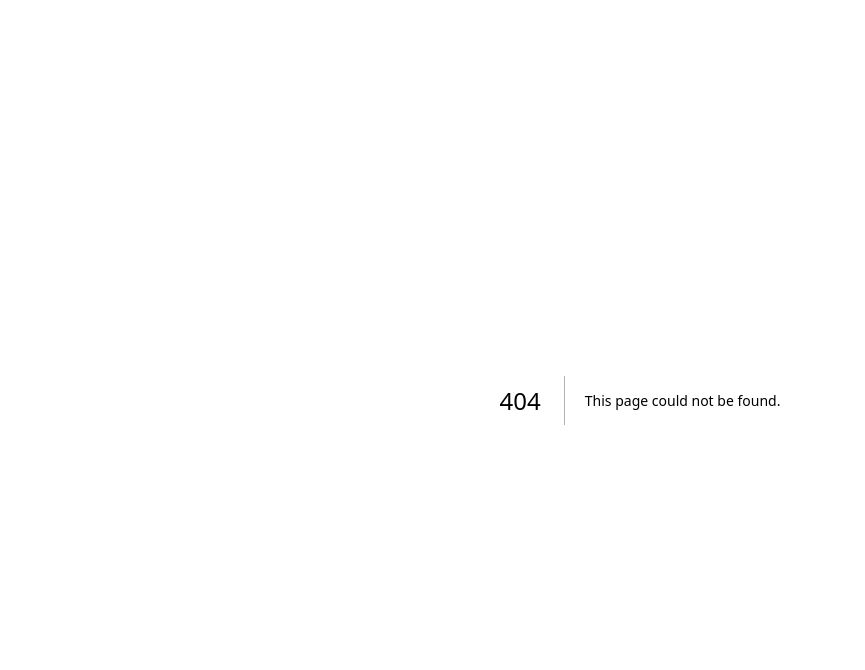
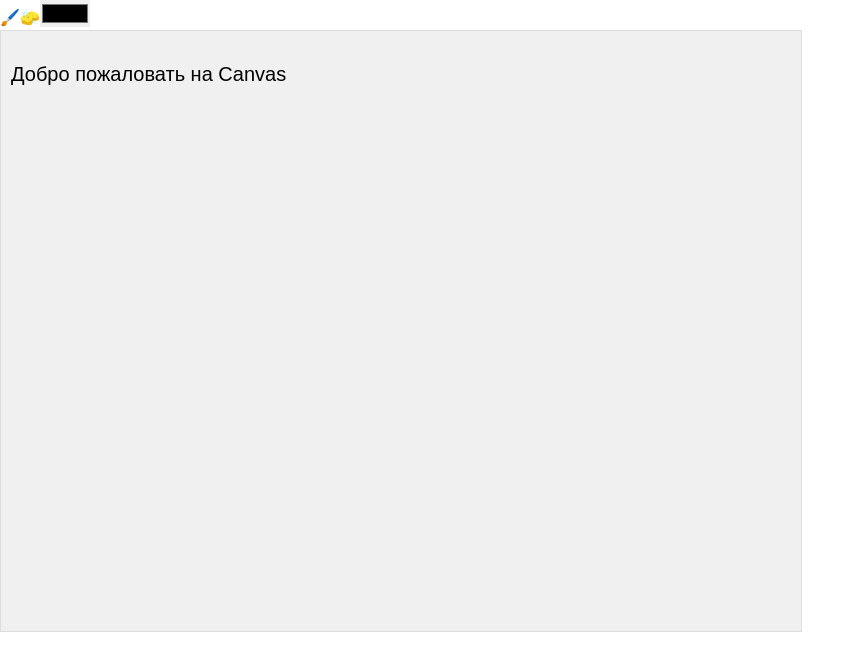
Before and after one commit to niikmynick/itmo.board, a Next.js app in the folder frontend/: page /boards/1 in a window 1280 px wide. Before the commit this address had no page. Shown: the top 670 px of the page, without its empty margins (0-865 px from the left). Built offline with nearby package versions, Linux system fonts and the light colour scheme.

Commit message:
Добавление компонента Toolbar

```diff
--- /dev/null
+++ b/frontend/app/(dashboard)/boards/[boardId]/_components/Toolbar.tsx
@@ -0,0 +1,28 @@
+"use client";
+
+import React from 'react';
+
+interface ToolbarProps {
+    onSelectTool: (tool: string) => void;
+    onColorChange: (color: string) => void;
+}
+
+const Toolbar: React.FC<ToolbarProps> = ({ onSelectTool, onColorChange }) => {
+    return (
+        <div className="toolbar">
+            <button onClick={() => onSelectTool('brush')} className="tool-button">
+                🖌️
+            </button>
+            <button onClick={() => onSelectTool('eraser')} className="tool-button">
+                🧽
+            </button>
+            <input
+                type="color"
+                onChange={(e) => onColorChange(e.target.value)}
+                className="color-picker"
+            />
+        </div>
+    );
+};
+
+export default Toolbar;
--- /dev/null
+++ b/frontend/app/(dashboard)/boards/[boardId]/page.tsx
@@ -0,0 +1,27 @@
+"use client";
+
+import React, { useState } from 'react';
+import Toolbar from './_components/Toolbar';
+import Canvas from './_components/Canvas';
+
+export default function BoardPage() {
+    const [tool, setTool] = useState('brush');
+    const [color, setColor] = useState('#000000');
+
+    const handleToolSelect = (selectedTool: string) => {
+        setTool(selectedTool);
+        console.log('Выбранный инструмент:', selectedTool);
+    };
+
+    const handleColorChange = (selectedColor: string) => {
+        setColor(selectedColor);
+        console.log('Выбранный цвет:', selectedColor);
+    };
+
+    return (
+        <div>
+            <Toolbar onSelectTool={handleToolSelect} onColorChange={handleColorChange} />
+            <Canvas width={800} height={600} backgroundColor="#f0f0f0" />
+        </div>
+    );
+}
--- a/frontend/app/canvas/page.tsx
+++ /dev/null
@@ -1,11 +0,0 @@
-import React from 'react';
-import Canvas from '../../components/board/Canvas';
-
-export default function CanvasPage() {
-    return (
-        <div>
-            <h1>Тестирование Canvas компонента</h1>
-            <Canvas width={800} height={600} backgroundColor="#f0f0f0" />
-        </div>
-    );
-}
--- a/frontend/components/board/BoardCard.tsx
+++ /dev/null
@@ -1,16 +0,0 @@
-import React from 'react';
-
-interface BoardCardProps {
-    title: string;
-    description?: string;
-    onClick: () => void;
-}
-
-const BoardCard: React.FC<BoardCardProps> = ({ title, description, onClick }) => (
-    <div onClick={onClick} className="p-4 border rounded cursor-pointer hover:shadow-lg">
-        <h3 className="text-xl font-semibold">{title}</h3>
-        {description && <p className="text-gray-500">{description}</p>}
-    </div>
-);
-
-export default BoardCard;
```
Also changed, not shown: frontend/app/(dashboard)/boards/[boardId]/_components/Canvas.tsx (renamed from frontend/components/board/Canvas.tsx).
